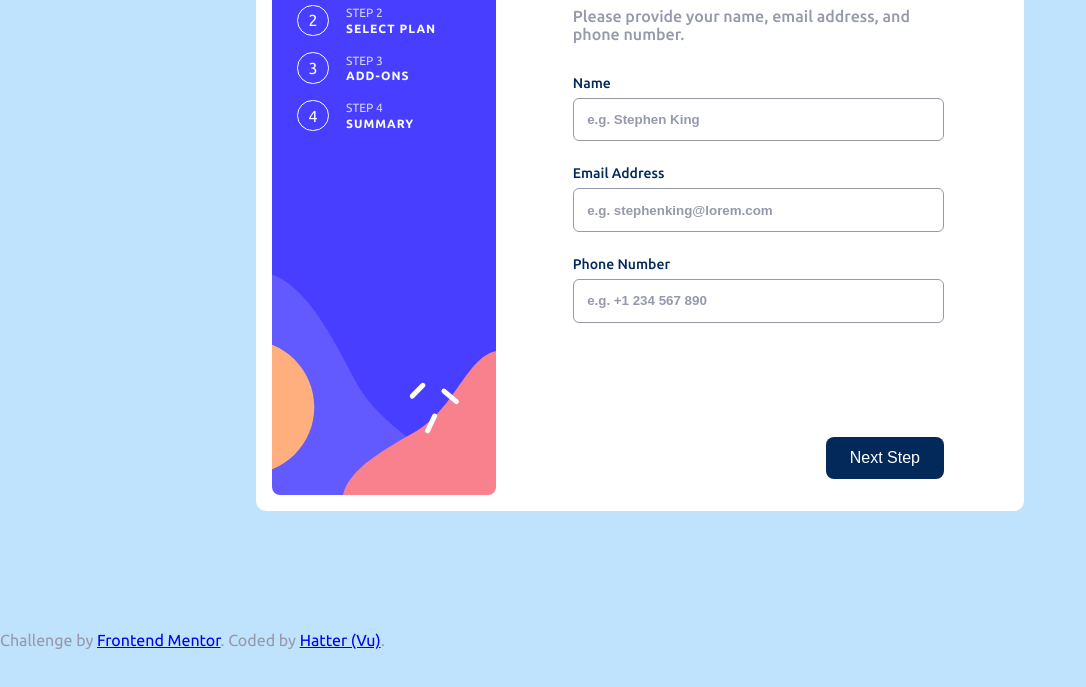
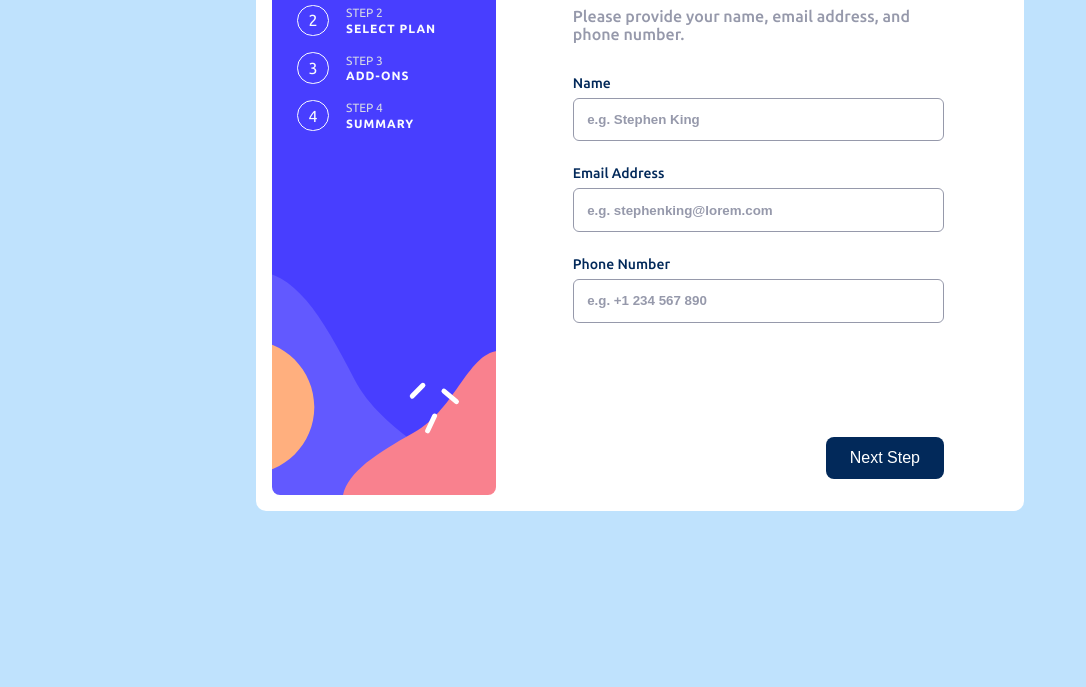
Before and after one commit to Hatter-s/multi-step-form-main, a website: page index.html in a window 1280 px wide. Shown: the part 209-896 px from the top of the page, without its empty margins (0-1086 px from the left). Drawn offline with Linux system fonts and the light colour scheme.

Commit message:
quick fix error style

```diff
--- a/index.html
+++ b/index.html
@@ -10,7 +10,7 @@
 
   <title>Multi-step form</title>
 
-  <link rel="stylesheet" href="/style/index.css">
+  <link rel="stylesheet" href="./style/index.css">
 </head>
 
 <body>
@@ -226,10 +226,6 @@
       </div>
     </section>
   </main>
-  <footer class="attribution">
-    Challenge by <a href="https://www.frontendmentor.io?ref=challenge" target="_blank">Frontend Mentor</a>.
-    Coded by <a href="#">Hatter (Vu)</a>.
-  </footer>
 
   <script src="./script/index.js"></script>
 </body>
```
